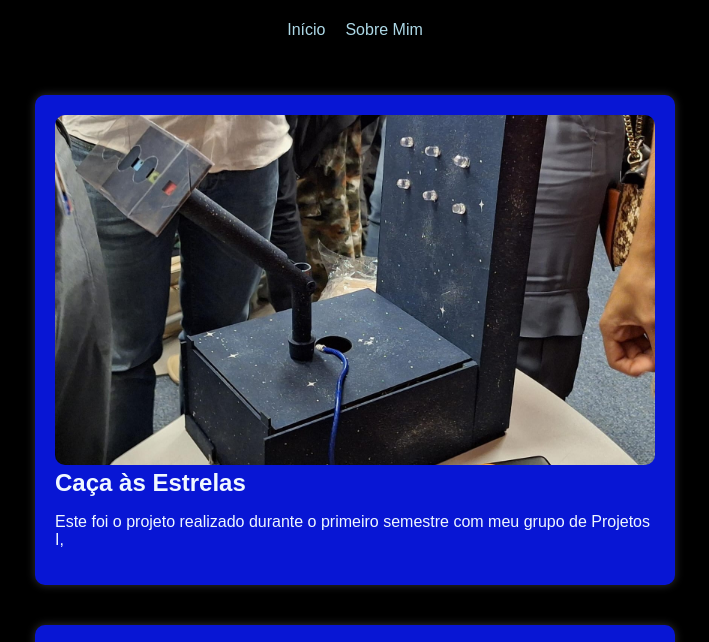
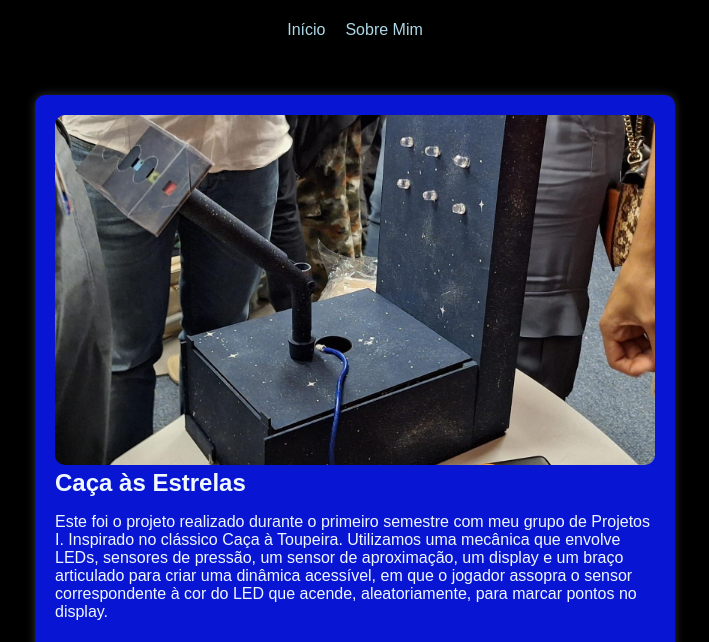
Before and after one commit to raulmaiab/minha-pagina, a plain HTML site: page projetos.html in a window 1280 px wide. Shown: the part 79-721 px from the top of the page, without its empty margins (285-994 px from the left). Drawn offline with Linux system fonts and the light colour scheme; grey boxes are pictures that could not be loaded.

Commit message:
Update projetos.html

```diff
--- a/projetos.html
+++ b/projetos.html
@@ -93,7 +93,7 @@
       <div class="arte-do-projeto">
         <img src="15e7b1bf-48cb-48a1-a551-6bf07449c0dc.jpg" alt="Foto do Projeto" class="foto-projeto" />
         <div class="titulo-do-projeto">Caça às Estrelas</div>
-        <p>Este foi o projeto realizado durante o primeiro semestre com meu grupo de Projetos I, </p>
+        <p>Este foi o projeto realizado durante o primeiro semestre com meu grupo de Projetos I. Inspirado no clássico Caça à Toupeira. Utilizamos uma mecânica que envolve LEDs, sensores de pressão, um sensor de aproximação, um display e um braço articulado para criar uma dinâmica acessível, em que o jogador assopra o sensor correspondente à cor do LED que acende, aleatoriamente, para marcar pontos no display. </p>
       </div>
 
       <div class="arte-do-projeto">
```
